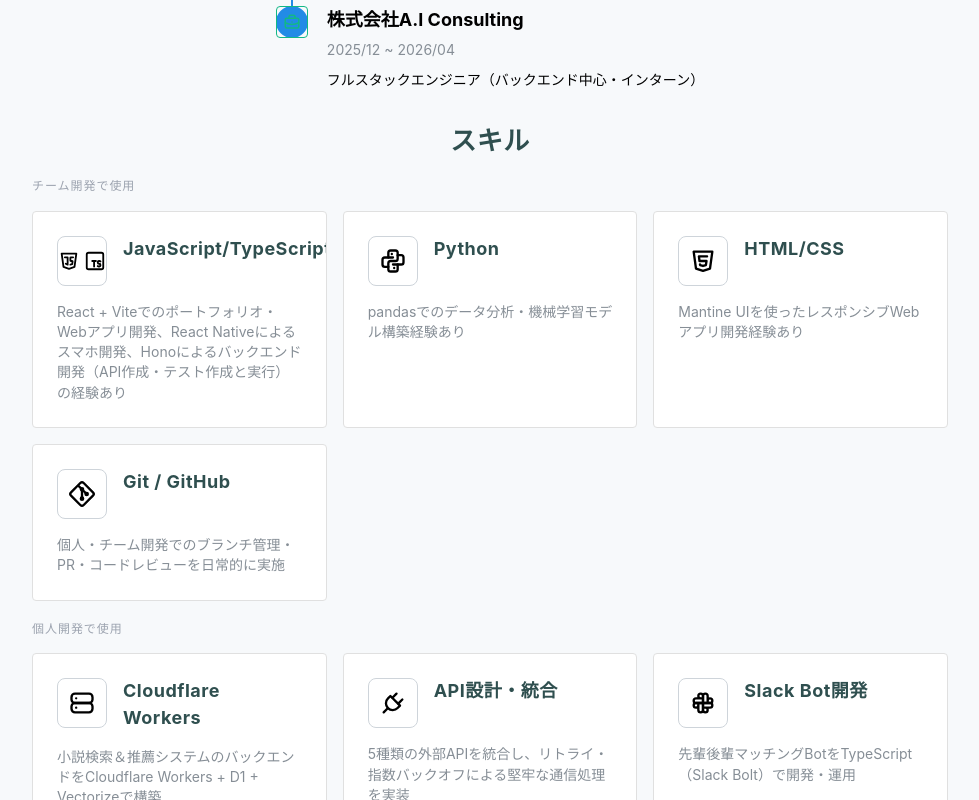
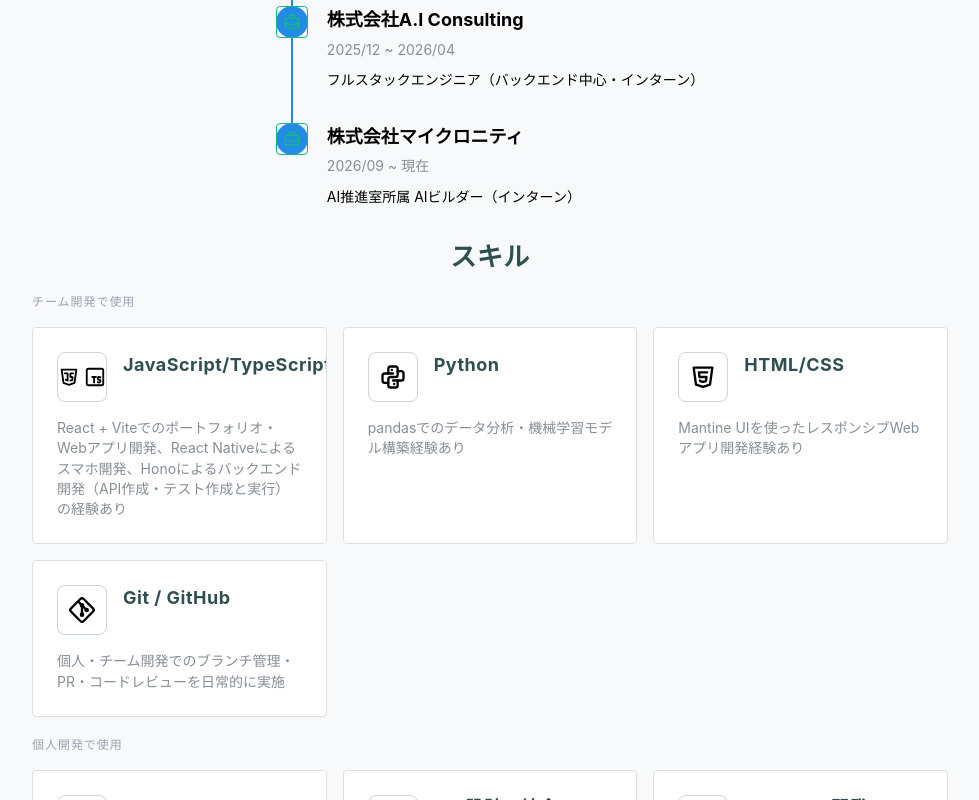
Before and after one commit to Yuu0413s/portfolio, a React (Vite) app: page / in a window 1280 px wide. Shown: the part 1060-1860 px from the top of the page, without its empty margins (300-1279 px from the left). Built offline with nearby package versions, Linux system fonts and the light colour scheme; no server answers.

Commit message:
feat: 職歴について追記

```diff
--- a/src/components/career.tsx
+++ b/src/components/career.tsx
@@ -29,6 +29,13 @@ const careerData = [
         type: 'work',
         active: false,
     },
+    {
+        date: '2026/09 ~ 現在',
+        title: '株式会社マイクロニティ',
+        description: 'AI推進室所属 AIビルダー（インターン）',
+        type: 'work',
+        active: true,
+    }
 ];
 
 const CareerSection = () => {
--- a/src/components/interns.tsx
+++ b/src/components/interns.tsx
@@ -3,6 +3,8 @@ import { IconBriefcase } from '@tabler/icons-react';
 import React from 'react';
 
 import LITALICOWonder from "../contents/interns/litalico-wonder";
+import AIConsulting from "../contents/interns/ai-consulting";
+import Micronity from "../contents/interns/micronity";
 
 type Internship = {
     slug: string;
@@ -28,6 +30,15 @@ export const INTERNSHIP_LIST: Internship[] = [
         internshipTitle: "株式会社A.I Consulting",
         period: "2025年12月 ~ 2026年4月",
         description: "フルスタックエンジニア（バックエンド中心）として、様々な開発を行っている。",
+        component: AIConsulting,
+    },
+    {
+        slug: "micronity",
+        companyName: "株式会社マイクロニティ",
+        internshipTitle: "AI推進室所属 AIビルダー",
+        period: "2026年9月 ~ 現在",
+        description: "AI推進室に所属し、AIビルダーとして活動。",
+        component: Micronity,
     },
 ];
 
--- /dev/null
+++ b/src/contents/interns/ai-consulting.tsx
@@ -0,0 +1,14 @@
+import { Stack, Text } from "@mantine/core";
+
+const AIConsulting = () => {
+    return (
+        <Stack align="flex-start" gap="md">
+            <Text>
+                コンサルティング企業にて、起業家の要望するシステムやホームページを作成。
+                ノーコード/ローコードツールを使用したwebサイトのプロトタイプ作成や、仮想通貨事業のバックエンドエンジニアを主に担当。
+            </Text>
+        </Stack>
+    );
+};
+
+export default AIConsulting;
--- /dev/null
+++ b/src/contents/interns/micronity.tsx
@@ -0,0 +1,13 @@
+import { Stack, Text } from '@mantine/core';
+
+const Micronity = () => {
+    return (
+        <Stack align="flex-start" gap="md">
+            <Text>
+                AIビルダーとしてAI推進室に所属。
+            </Text>
+        </Stack>
+    );
+};
+
+export default Micronity;
```
